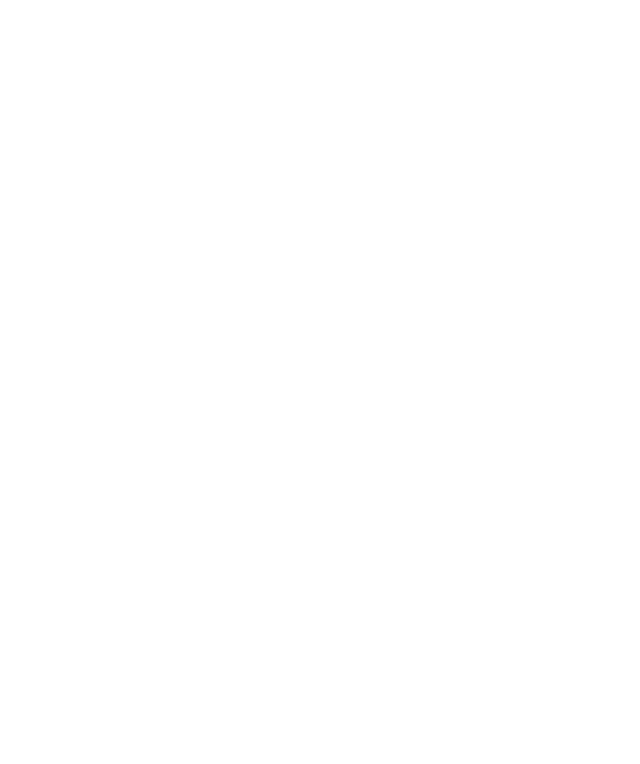
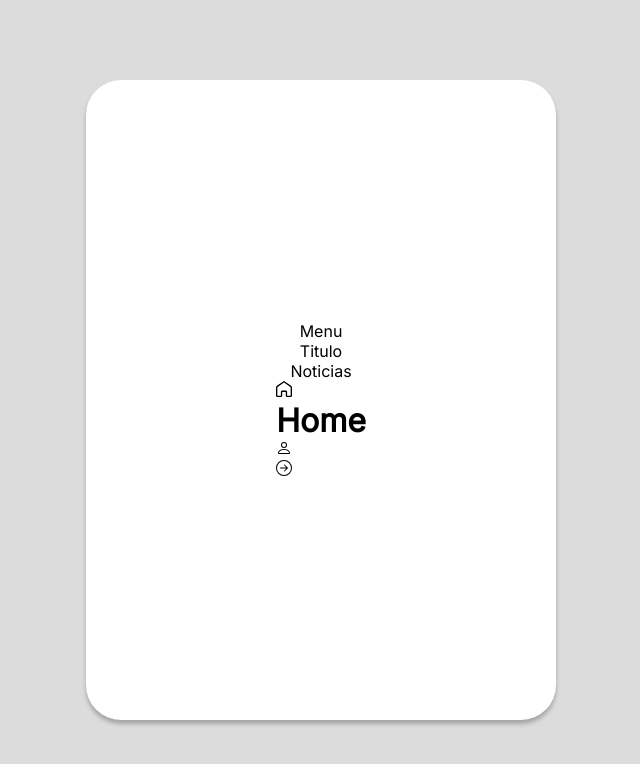
Before and after one commit to joaopedroortiz/covid-app, a React (Create React App) app: page /home in a window 1280 px wide. Before the commit this address had no page. Shown: the top 764 px of the page, without its empty margins (319-959 px from the left). Built offline with nearby package versions, Linux system fonts and the light colour scheme.

Commit message:
Style: Page Home

```diff
--- a/package.json
+++ b/package.json
@@ -10,6 +10,7 @@
     "node": "^17.5.0",
     "react": "^17.0.2",
     "react-dom": "^17.0.2",
+    "react-icons": "^4.3.1",
     "react-router-dom": "^6.2.2",
     "react-scripts": "^5.0.0",
     "web-vitals": "^2.1.4"
--- a/src/App.js
+++ b/src/App.js
@@ -1,7 +1,8 @@
-import { BrowserRouter, Routes, Route } from 'react-router-dom';
-import Cadastro from './Pages/Cadastro.jsx';
-import Login from './Pages/Login.jsx';
-import Menu from './Pages/Menu.jsx';
+import { BrowserRouter, Routes, Route } from "react-router-dom";
+import Cadastro from "./Pages/Cadastro.jsx";
+import Login from "./Pages/Login.jsx";
+import Menu from "./Pages/Menu.jsx";
+import Home from "./Pages/Home";
 
 function App() {
   return (
@@ -11,6 +12,7 @@
           <Route exact path="/" element={<Login />} />
           <Route path="/menu" element={<Menu />} />
           <Route path="/cadastro" element={<Cadastro />} />
+          <Route path="/home" element={<Home />} />
         </Routes>
       </BrowserRouter>
     </div>
--- /dev/null
+++ b/src/Pages/Home.jsx
@@ -0,0 +1,21 @@
+import React from "react";
+import "../styles/global.css";
+import "../styles/home.css";
+import NavHome from "../components/NavHome/NavHome";
+
+function Home() {
+  return (
+    <div className="base-container">
+      <div className="container-card">
+        <div>Menu</div>
+        <div>Titulo</div>
+        <div>Noticias</div>
+        <div>
+          <NavHome />
+        </div>
+      </div>
+    </div>
+  );
+}
+
+export default Home;
--- a/src/Pages/Login.jsx
+++ b/src/Pages/Login.jsx
@@ -6,6 +6,7 @@
 import "../styles/login.css";
 import "../styles/logo.css";
 import "../styles/button.css";
+import { BiRightArrowAlt } from "react-icons/bi";
 
 function Login() {
   return (
@@ -43,6 +44,14 @@
         <div>
           <button className="btn">Cadastro</button>
         </div>
+        <div className="container-link">
+          <h2>
+            <a href="#">
+              Esqueci minha senha
+              <BiRightArrowAlt />
+            </a>
+          </h2>
+        </div>
       </div>
     </div>
   );
--- /dev/null
+++ b/src/components/NavHome/NavHome.css
@@ -0,0 +1,7 @@
+.container-nav{
+    display: flex;
+    flex-direction: column;
+    justify-content: center;
+    align-items: left;
+    width: 100%;
+}
--- /dev/null
+++ b/src/components/NavHome/NavHome.jsx
@@ -0,0 +1,26 @@
+import React from "react";
+import "./NavHome.css";
+import "../../styles/global.css";
+import { GrHomeRounded } from "react-icons/gr";
+import { BsPerson } from "react-icons/bs";
+import { BsArrowRightCircle } from "react-icons/bs";
+
+const NavHome = () => {
+  return (
+    <div className="container-nav">
+      <div className="container-nav-home">
+        <GrHomeRounded />
+      </div>
+      <div className="container-nav-title">
+        <h1>Home</h1>
+      </div>
+      <div className="container-nav-person">
+        <BsPerson />
+      </div>
+      <div className="container-nav-arrow">
+        <BsArrowRightCircle />
+      </div>
+    </div>
+  );
+};
+export default NavHome;
--- a/src/styles/cadastro.css
+++ b/src/styles/cadastro.css
@@ -38,7 +38,7 @@
   padding: 0 10px 0 20px;
   box-sizing: border-box;
   margin-bottom: 5px;
-  color: gray;
+  color: rgb(128, 128, 128);
   font-size: 14px;
   outline: none;
   background:#ffffff;
--- a/src/styles/global.css
+++ b/src/styles/global.css
@@ -33,7 +33,6 @@
   mix-blend-mode: normal;
   box-shadow: 0px 4px 4px rgba(0, 0, 0, 0.25);
   border-radius: 35px;
-  display: flex;
 }
 
 @media (max-width: 640px) {
--- /dev/null
+++ b/src/styles/home.css
@@ -0,0 +1,6 @@
+.container-home{
+    display: flex;
+    flex-direction: column;
+    justify-content: center;
+    align-items: center;
+}
--- a/src/styles/login.css
+++ b/src/styles/login.css
@@ -0,0 +1,18 @@
+.container-link a {
+    display: flex;
+    justify-content: center;
+    align-items: center;
+    font-family: 'Roboto', sans-serif;
+    font-size: 1rem;
+    text-align: center;
+    color: #19888c;
+    font-weight: 500;
+    transition: color .3s ease;
+    text-decoration: none;
+    margin-top: 10px;
+    transition: 0.2s;
+  }
+
+  .container-link a:hover {
+    transform: translateY(-2px);
+  }
```
Also changed, not shown: 1 other file (tests, documents, lock files or other folders).
